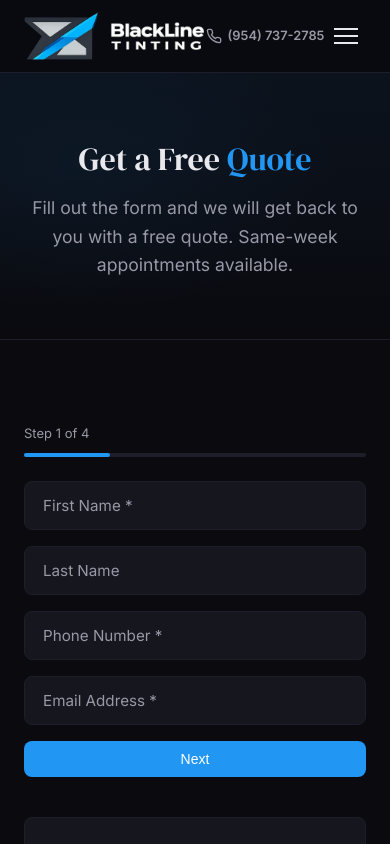
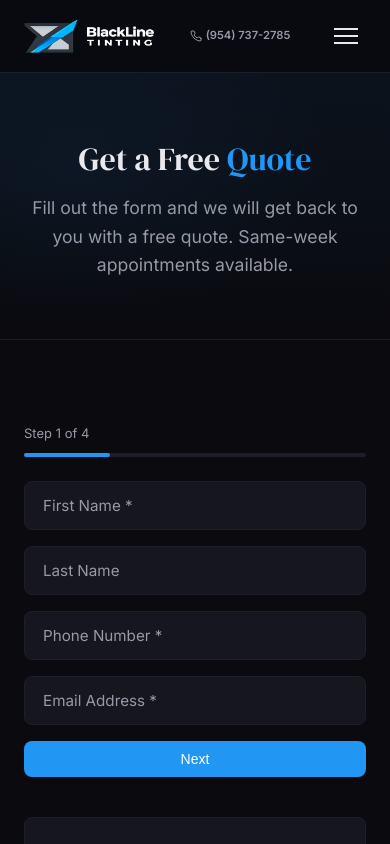
Before and after one commit to jcdammert/Blackline-Tinting, a Next.js app: page /quote in a window 390 px wide. Shown: the top 844 px of the page. Built offline with nearby package versions, Linux system fonts and the light colour scheme.

Commit message:
Fix mobile header spacing and require vehicle info in quote form
Co-Authored-By: Claude Opus 4.6 (1M context) <noreply@anthropic.com>

```diff
--- a/src/app/globals.css
+++ b/src/app/globals.css
@@ -347,8 +347,9 @@ h1, h2, h3, h4 { font-family: var(--font-heading); font-weight: 400; line-height
 
 /* ── RESPONSIVE ───────────────────────────────────────────────── */
 @media (max-width: 768px) {
-  .header-phone { font-size: 0.8rem; }
-  .header-phone span { display: none; }
+  .header-phone { font-size: 0.7rem; gap: 4px; }
+  .header-phone svg { width: 12px; height: 12px; }
+  .logo img { max-width: 130px; height: auto; }
   .mobile-toggle { display: block; }
   .nav-links {
     display: none; flex-direction: column; position: absolute; top: 72px; left: 0; right: 0;
--- a/src/app/quote/page.tsx
+++ b/src/app/quote/page.tsx
@@ -37,7 +37,10 @@ export default function Quote() {
       if (!phone.trim()) errs.push('Phone number is required')
       if (!email.trim()) errs.push('Email address is required')
     }
-    if (s === 2) { if (!service) errs.push('Please select a service') }
+    if (s === 2) {
+      if (!vehicle.trim()) errs.push('Please enter your vehicle info')
+      if (!service) errs.push('Please select a service')
+    }
     if (s === 3) {
       if (service === 'tinting' && tintWindows.length === 0) errs.push('Please select at least one window option')
       if (service === 'ppf' && ppfAreas.length === 0) errs.push('Please select at least one area')
```
